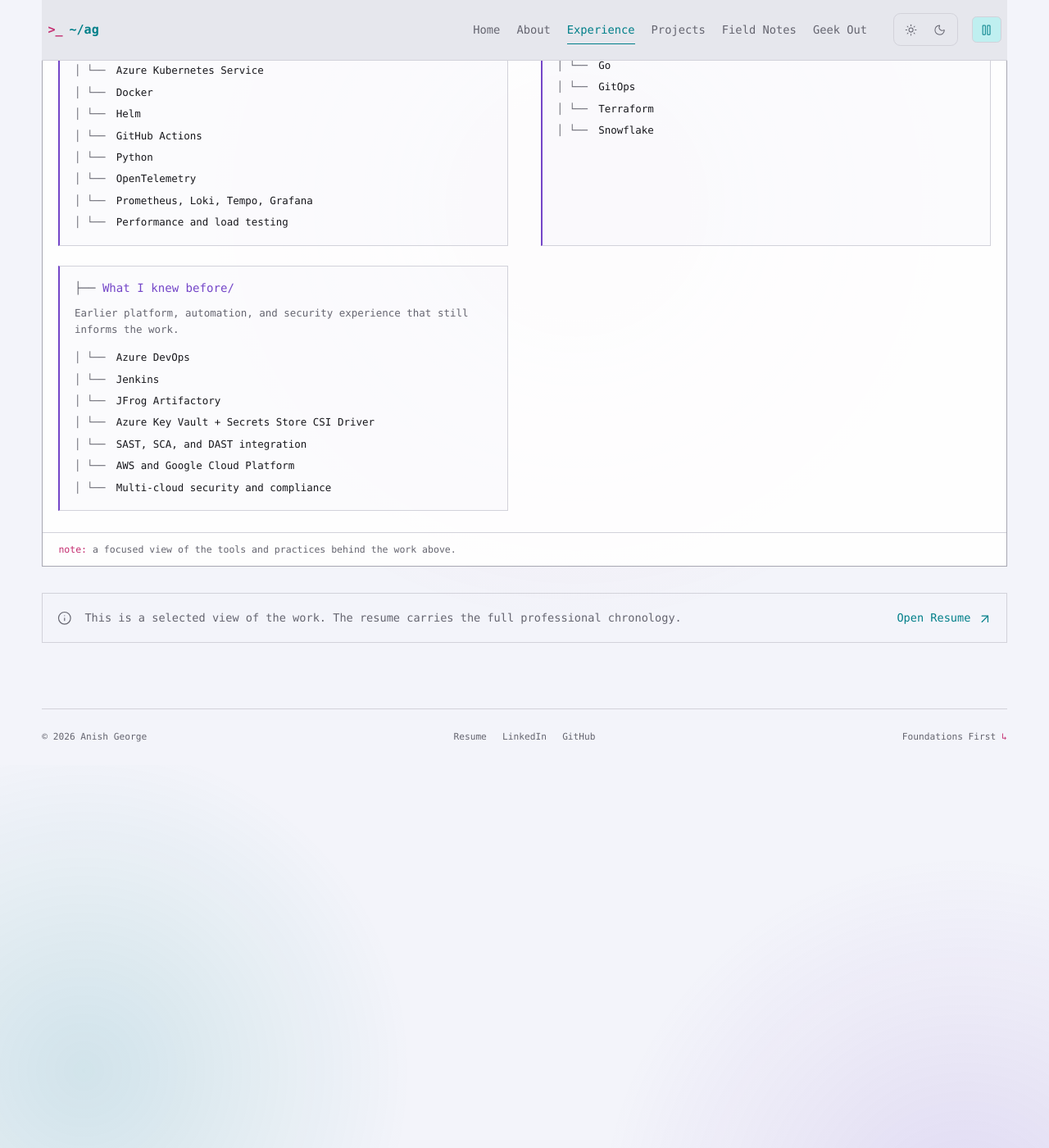
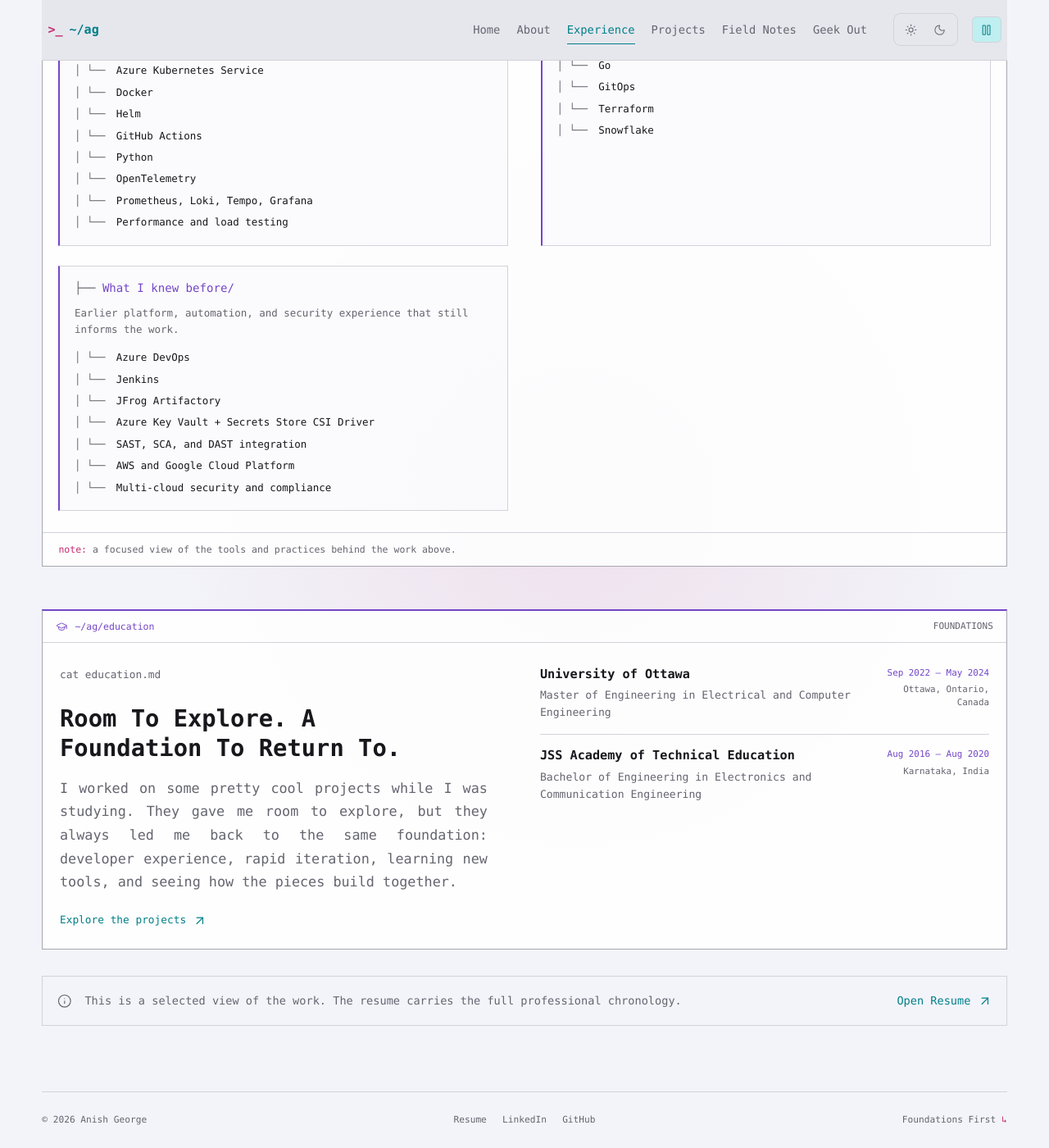
Before and after one commit to ANISHG-26/ANISHG-26.github.io, a Jekyll site: the page built from experience.html, in a window 1280 px wide and 1400 px high, scrolled down 2172 px. Shown: the whole window at 82% size. Built offline with Jekyll 4.4.1, drawn with Linux system fonts in a browser that asks for light colours; nearby versions of some CDN libraries.

Commit message:
feat: add education project bridge

```diff
--- /dev/null
+++ b/_data/education.yml
@@ -0,0 +1,9 @@
+- institution: University of Ottawa
+  degree: Master of Engineering in Electrical and Computer Engineering
+  period: Sep 2022 — May 2024
+  location: Ottawa, Ontario, Canada
+
+- institution: JSS Academy of Technical Education
+  degree: Bachelor of Engineering in Electronics and Communication Engineering
+  period: Aug 2016 — Aug 2020
+  location: Karnataka, India
--- a/assets/css/portfolio.css
+++ b/assets/css/portfolio.css
@@ -229,6 +229,19 @@
 .skill-branch ul { display: grid; gap: .4rem; margin: 0; padding: 0; list-style: none; color: var(--foreground); font: .78rem/1.6 var(--font-code); }
 .tree-branch, .tree-leaf { color: var(--muted-foreground); }
 .tree-leaf { margin-right: .35rem; }
+.education-section { margin-top: 3.2rem; border: 1px solid var(--border-strong); border-top: 2px solid var(--purple); background: color-mix(in srgb, var(--surface) 90%, transparent); }
+.education-body { display: grid; grid-template-columns: minmax(0, 1fr) minmax(20rem, 1.05fr); gap: clamp(2rem, 5vw, 5rem); padding: 1.8rem 1.3rem 1.4rem; }
+.education-intro h2 { max-width: 25ch; margin-bottom: 1rem; font-size: clamp(1.35rem, 2.5vw, 1.8rem); }
+.education-intro > p:not(.section-index) { max-width: 58ch; color: var(--muted-foreground); text-align: justify; text-justify: inter-word; text-align-last: left; }
+.education-intro .text-link { margin-top: .35rem; }
+.education-list { display: grid; align-content: start; }
+.education-item { display: flex; justify-content: space-between; gap: 1.5rem; padding: 1rem 0; border-bottom: 1px solid var(--border); }
+.education-item:first-child { padding-top: 0; }
+.education-item:last-child { border-bottom: 0; padding-bottom: 0; }
+.education-item h3 { margin-bottom: .35rem; font-size: .95rem; }
+.education-item p { margin: 0; color: var(--muted-foreground); font-size: .82rem; line-height: 1.6; }
+.education-meta { display: grid; align-content: start; gap: .25rem; min-width: 8.5rem; color: var(--muted-foreground); font: .68rem/1.5 var(--font-code); text-align: right; }
+.education-meta time { color: var(--purple); }
 .page-note { display: flex; gap: 1rem; align-items: center; flex-wrap: wrap; padding: 1.1rem; margin-top: 2rem; border: 1px solid var(--border); color: var(--muted-foreground); font-size: .85rem; }
 .page-note p { flex: 1; margin: 0; }
 .page-note a { color: var(--cyan); }
@@ -321,11 +334,14 @@
   .experience-roles p { display: grid; gap: .1rem; }
   .experience-projects { grid-template-columns: 1fr; }
   .experience-project:only-of-type { grid-column: auto; }
+  .education-body { grid-template-columns: 1fr; gap: 1.5rem; }
   .skills-tree { grid-template-columns: 1fr; }
   .writing-card { grid-template-columns: 1fr auto; gap: 1rem; }
   .writing-meta { grid-column: 1/-1; display: flex; gap: 1rem; }
   .post-meta { flex-direction: column; gap: .4rem; }
   .direction-callout-body { padding: 1.3rem; }
+  .education-item { display: grid; gap: .55rem; }
+  .education-meta { min-width: 0; text-align: left; }
   .off-duty-note .shell-comment { display: block; margin: .5rem 0 0; }
 }
 @media (prefers-reduced-motion: reduce) {
--- a/experience.html
+++ b/experience.html
@@ -69,6 +69,35 @@
   <p class="panel-footnote"><span>note:</span> a focused view of the tools and practices behind the work above.</p>
 </section>
 
+<section class="education-section" aria-labelledby="education-heading">
+  <div class="terminal-window-bar">
+    <span><i data-lucide="graduation-cap" aria-hidden="true"></i> ~/ag/education</span>
+    <span class="file-type">FOUNDATIONS</span>
+  </div>
+  <div class="education-body">
+    <div class="education-intro">
+      <p class="section-index">cat education.md</p>
+      <h2 id="education-heading">Room To Explore. A Foundation To Return To.</h2>
+      <p>I worked on some pretty cool projects while I was studying. They gave me room to explore, but they always led me back to the same foundation: developer experience, rapid iteration, learning new tools, and seeing how the pieces build together.</p>
+      <a class="text-link" href="{{ '/projects/' | relative_url }}">Explore the projects <i data-lucide="arrow-up-right" aria-hidden="true"></i></a>
+    </div>
+    <div class="education-list">
+      {% for item in site.data.education %}
+        <article class="education-item">
+          <div>
+            <h3>{{ item.institution }}</h3>
+            <p>{{ item.degree }}</p>
+          </div>
+          <div class="education-meta">
+            <time>{{ item.period }}</time>
+            <span>{{ item.location }}</span>
+          </div>
+        </article>
+      {% endfor %}
+    </div>
+  </div>
+</section>
+
 <aside class="page-note">
   <i data-lucide="info" aria-hidden="true"></i>
   <p>This is a selected view of the work. The resume carries the full professional chronology.</p>
```
Also changed, not shown: docs/design-contract.md (+7 -0 lines).
